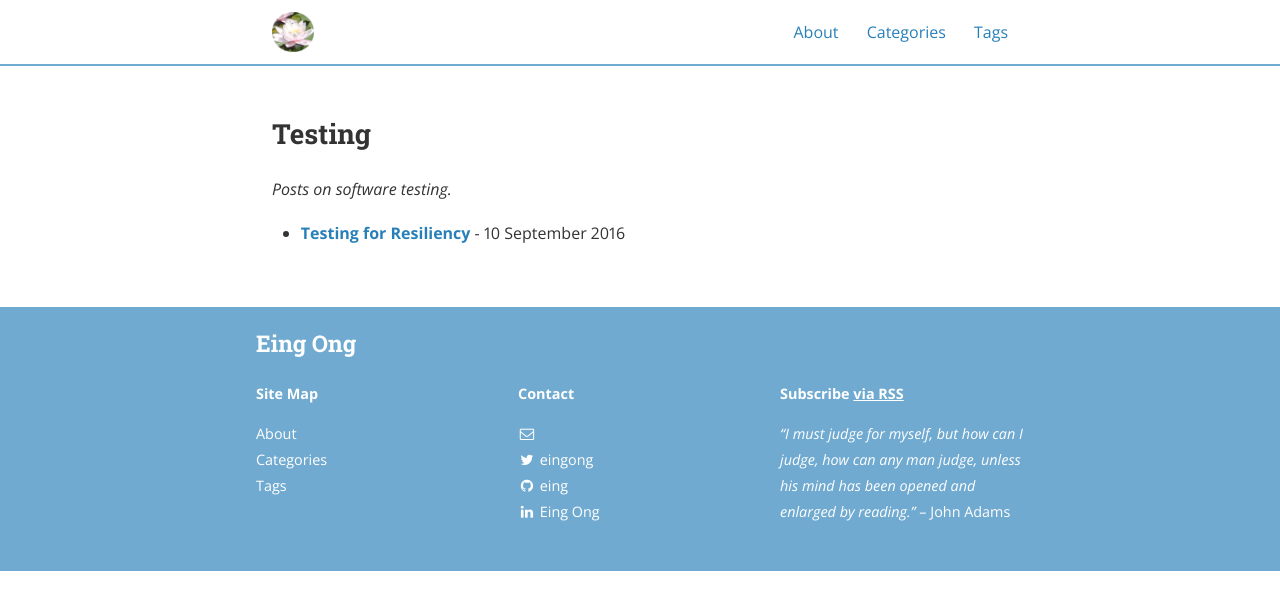
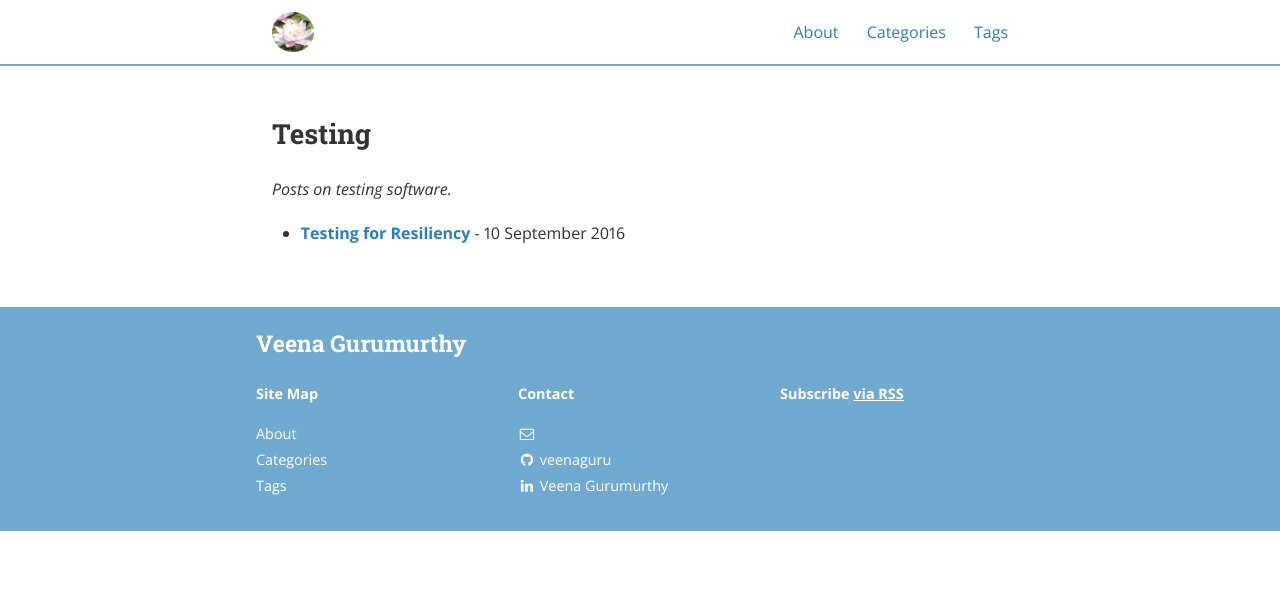
Before and after one commit to veenaguru/veenaguru.github.io, a Jekyll site: the page built from index.html, in a window 1280 px wide. Shown: the top 610 px of the page. Built offline with Jekyll 4.4.1, drawn with Linux system fonts in a browser that asks for light colours; nearby versions of some CDN libraries; the list of posts is cut into pages by our own code; a style sheet for code colours, icons or effects is not loaded.

Commit message:
Update _config.yml

```diff
--- a/_config.yml
+++ b/_config.yml
@@ -6,17 +6,11 @@ exclude:
   - "/vendor/"
 
 # Site settings
-title: Eing Ong
-subtitle: "Capturing my learnings to share and remember"
-#email: eing.ong@intuit.com
+title: Veena Gurumurthy
+subtitle: "Capturing my project Ideas"
+#email: veenagurumurthy@intuit.com
 name: Eing Ong
-description: >
-  <i>“I must judge for myself,
-   but how can I judge, how can any man judge,
-   unless his mind has been opened and enlarged by reading.”</i>
-  – John Adams
-baseurl: "/" # the subpath of your site, e.g. /blog/
-url: "http://eing.github.io" # the base hostname & protocol for your site
+url: "http://veenaguru.github.io" # the base hostname & protocol for your site
 cover: "assets/header_image.jpg"
 logo: "assets/logo.png"
 
@@ -44,7 +38,7 @@ permalink:           pretty
 #    tag: '/tag/:name/'
 
 # Disqus comments
-disqus_shortname: eing
+disqus_shortname: veenaguru
 
 # Google analytics
 # ga_tracking_id: "UA-XXXX-1"
@@ -55,10 +49,8 @@ descriptions:
     desc: "Posts on technology."
 
   - cat: Testing
-    desc: "Posts on software testing."
+    desc: "Posts on testing software."
 
-  - cat: Conferences
-    desc: "Posts on conferences highlights."
 
 # Social icons and sharing options
 #
@@ -76,24 +68,17 @@ descriptions:
 #     desc: Follow me on Twitter            # Description to display as link title, etc
 #     share: true                           # Include in the "Share" section of posts
 social:
-  - name: Twitter
-    icon: twitter
-    username: eingong
-    url: https://twitter.com/eingong
-    desc: Follow me on Twitter
-    share: true
-
   - name: GitHub
     icon: github
-    username: eing
-    url: https://github.com/eing
+    username: veenaguru
+    url: https://github.com/veenaguru
     desc: Fork me on GitHub
     share: false
 
   - name: LinkedIn
     icon: linkedin
-    username: Eing Ong
-    url: https://www.linkedin.com/in/eingong
+    username: Veena Gurumurthy
+    url: https://www.linkedin.com/in/veena-gurumurthy-470a453
     desc: Connect with me on LinkedIn
     share: true
 
```
